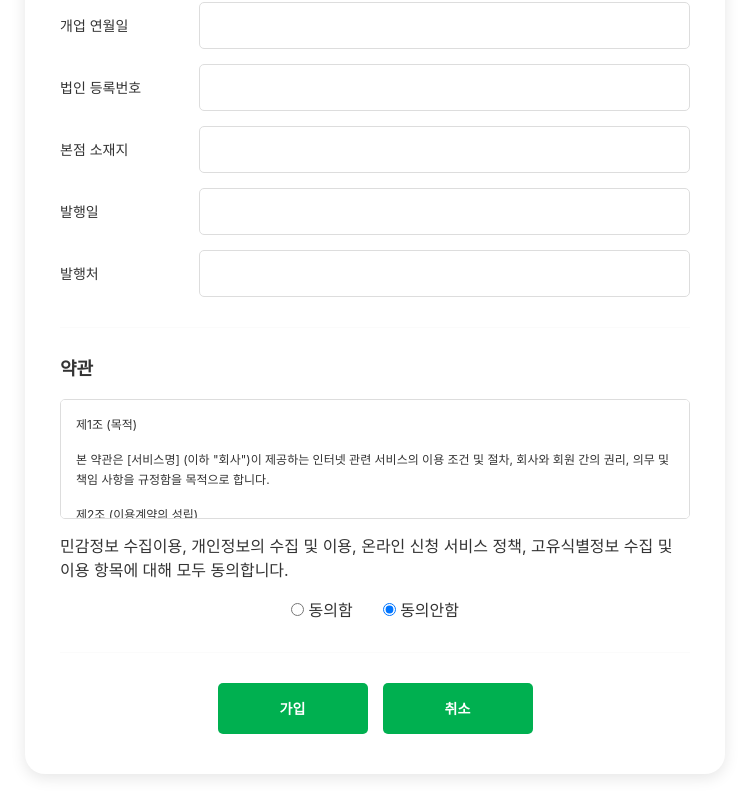
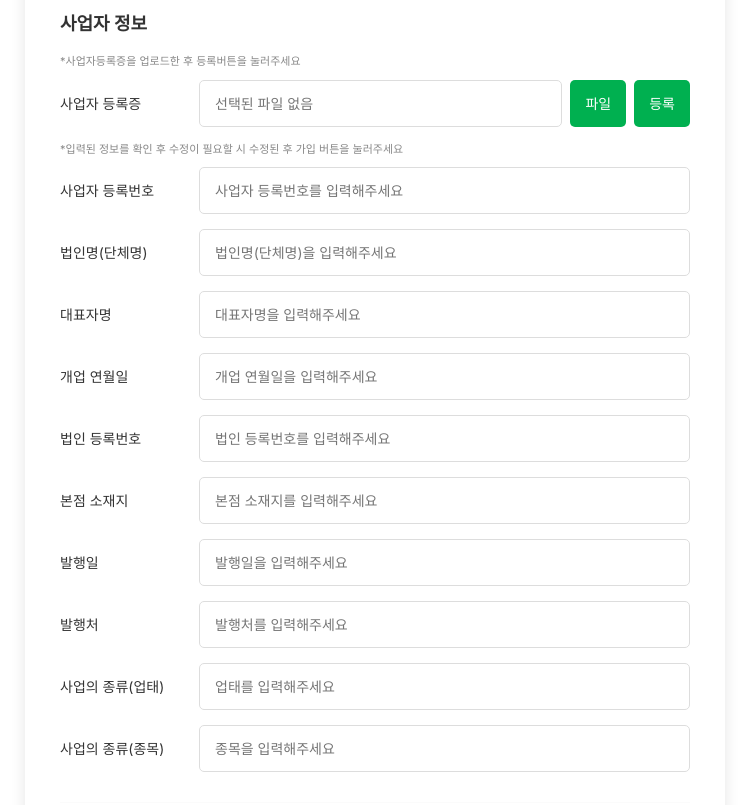
Before and after one commit to shell-files/dev_main, a React app in the folder app/frontend/: page /signup in a window 1280 px wide. Shown: the part 355-1160 px from the top of the page, without its empty margins (265-1014 px from the left). Built offline with nearby package versions, Linux system fonts and the light colour scheme; the HTML template or start-up script is replaced by a standard one.

Commit message:
react 변경 및 state 설정

```diff
--- a/app/frontend/src/homes/logins/SignUp.jsx
+++ b/app/frontend/src/homes/logins/SignUp.jsx
@@ -1,46 +1,137 @@
+import { useState,useRef } from 'react'
+import { useNavigate } from 'react-router'
 import '@styles/login.css'
 
 const Signup = ()=>{
+    const navigate = useNavigate();
+    const fileInputRef = useRef(null); //파일 인풋에 접근하기 위한 변수
+    const [fileName, setFileName] = useState(''); //선택된 파일 이름 저장용
+    const [isAgreed, setIsAgreed] = useState(false);
+    const [formData, setFormData] = useState({
+        email: '',
+        password: '',
+        ceoName: '',
+        businessNumber: '',
+        companyName: '',
+        openingDate: '',
+        corporateNumber: '',
+        headOffice: '',
+        issueDate: '',
+        issuer: '',
+        industryId:'',
+        subCategory:''
+    })
 
+
+
+    const handleChange = (e) => {
+        const { name, value } = e.target;
+        setFormData({
+            ...formData,
+            [name]: value
+        })
+    }
+    const handleFileBtnClick = () => {
+    fileInputRef.current.click();
+    };
+
+    const handleFileChange = (e) => {
+    const file = e.target.files[0];
+    if (file) {
+        setFileName(file.name);
+        // 여기서 파일을 서버로 보내거는 로직 추가
+    }
+    }
+    const handleCancel = () => {
+    if (window.confirm("가입을 취소하시겠습니까? 입력한 정보가 사라집니다.")) {
+        navigate(-1);
+    }
+    };
+
+    const handleSubmit = (e) => {
+    e.preventDefault();
+    if (!fileName) {
+            alert("사업자 등록증 파일을 반드시 업로드해주세요.");
+            fileInputRef.current.focus(); // 파일 선택을 유도
+            return;
+        }
+    if (!isAgreed) {
+        alert("약관에 동의하셔야 가입이 가능합니다.");
+        return;
+    }
+
+    // 최종 데이터 확인
+    const finalData = {
+        ...formData,
+        fileName: fileName,
+        agreed: isAgreed
+    };
+
+    console.log("서버로 보낼 데이터:", finalData);
+    alert("가입 신청이 완료되었습니다!");
+    };
     return(
 
         <div id="signup_page" className="signup-container">
             <h1>회원가입</h1>
-            <form>
+            <form onSubmit={handleSubmit}>
                 <section className="form-section">
                     <h2 className="section-title">가입 정보</h2>
                     <div className="input-group">
                         <label>이메일</label>
-                        <input type="email" placeholder="이메일을 입력해주세요"/>
+                        <input type="email" name="email"  value={formData.email} onChange={handleChange} placeholder="이메일을 입력해주세요"/>
                     </div>
                     <div className="input-group">
                         <label>비밀번호</label>
-                        <input type="password" placeholder="비밀번호를 입력해주세요"/>
+                        <input type="password" name="password" value={formData.password} onChange={handleChange} placeholder="비밀번호를 입력해주세요"/>
                     </div>
+
                 </section>
-
                 <hr className="divider" />
-
                 <section className="form-section">
                     <h2 className="section-title">사업자 정보</h2>
                     <p className="helper-text">*사업자등록증을 업로드한 후 등록버튼을 눌러주세요</p>
                     <div className="input-group file-upload">
                         <label>사업자 등록증</label>
                         <div className="upload-controls">
-                            <input type="text" readOnly />
-                            <button type="button" className="btn-green">파일</button>
+                            <input type="file" ref={fileInputRef} onChange={handleFileChange} style={{ display: 'none' }} />
+                            <input type="text" readOnly value={fileName} placeholder="선택된 파일 없음" />
+                            <button type="button" className="btn-green" onClick={handleFileBtnClick}>파일</button>
                             <button type="button" className="btn-green">등록</button>
                         </div>
                     </div>
 
                     <p className="helper-text">*입력된 정보를 확인 후 수정이 필요할 시 수정된 후 가입 버튼을 눌러주세요</p>
-                    <div className="input-group"><label>사업자 등록번호</label><input type="text"/></div>
-                    <div className="input-group"><label>법인명(단체명)</label><input type="text"/></div>
-                    <div className="input-group"><label>개업 연월일</label><input type="text"/></div>
-                    <div className="input-group"><label>법인 등록번호</label><input type="text"/></div>
-                    <div className="input-group"><label>본점 소재지</label><input type="text"/></div>
-                    <div className="input-group"><label>발행일</label><input type="text"/></div>
-                    <div className="input-group"><label>발행처</label><input type="text"/></div>
+                    <div className="input-group"><label>사업자 등록번호</label>
+                        <input type="text" name='businessNumber' value={formData.businessNumber} onChange={handleChange} placeholder="사업자 등록번호를 입력해주세요"/>
+                    </div>
+                    <div className="input-group"><label>법인명(단체명)</label>
+                        <input type="text" name='companyName' value={formData.companyName} onChange={handleChange} placeholder='법인명(단체명)을 입력해주세요'/>
+                    </div>
+                     <div className="input-group"><label>대표자명</label>
+                        <input type="text" name="ceoName" value={formData.ceoName} onChange={handleChange} placeholder="대표자명을 입력해주세요"/>
+                    </div>
+                    <div className="input-group"><label>개업 연월일</label>
+                        <input type="text" name='openingDate' value={formData.openingDate} onChange={handleChange} placeholder="개업 연월일을 입력해주세요"/>
+                    </div>
+                    <div className="input-group"><label>법인 등록번호</label>
+                        <input type="text" name='corporateNumber' value={formData.corporateNumber} onChange={handleChange} placeholder="법인 등록번호를 입력해주세요"/>
+                        </div>
+                    <div className="input-group"><label>본점 소재지</label>
+                        <input type="text" name='headOffice' value={formData.headOffice} onChange={handleChange} placeholder='본점 소재지를 입력해주세요'/>
+                        </div>
+                    <div className="input-group"><label>발행일</label>
+                        <input type="text" name='issueDate' value={formData.issueDate} onChange={handleChange} placeholder='발행일을 입력해주세요'/>
+                        </div>
+                    <div className="input-group"><label>발행처</label>
+                        <input type="text" name='issuer' value={formData.issuer} onChange={handleChange} placeholder='발행처를 입력해주세요'/>
+                    </div>
+                    <div className="input-group"><label>사업의 종류(업태)</label>
+                        <input type="text" name='industryId' value={formData.industryId} onChange={handleChange} placeholder='업태를 입력해주세요'/>
+                    </div>
+                    <div className="input-group"><label>사업의 종류(종목)</label>
+                        <input type="text" name='subCategory' value={formData.subCategory} onChange={handleChange} placeholder='종목을 입력해주세요'/>
+                    </div>
                 </section>
 
                 <hr className="divider"/>
@@ -56,8 +147,14 @@ const Signup = ()=>{
                     <p className="terms-notice">민감정보 수집이용, 개인정보의 수집 및 이용, 온라인 신청 서비스 정책, 고유식별정보 수집 및 이용 항목에 대해 모두 동의합니다.</p>
 
                     <div className="radio-group">
-                        <label><input type="radio" name="agree"/> 동의함</label>
-                        <label><input type="radio" name="agree" onChange={()=>{}} checked /> 동의안함</label>
+                        <label>
+                            <input type="radio" name="agree" checked={isAgreed === true} onChange={() => setIsAgreed(true)} />
+                            동의함
+                        </label>
+                        <label>
+                            <input type="radio" name="agree" checked={isAgreed === false} onChange={() => setIsAgreed(false)} />
+                            동의안함
+                        </label>
                     </div>
                 </section>
 
@@ -65,7 +162,7 @@ const Signup = ()=>{
 
                 <div className="action-buttons">
                     <button type="submit" className="btn-green btn-large">가입</button>
-                    <button type="button" className="btn-green btn-large">취소</button>
+                    <button type="button" className="btn-green btn-large" onClick={handleCancel}>취소</button>
                 </div>
             </form>
         </div>
--- a/app/frontend/src/homes/styles/login.css
+++ b/app/frontend/src/homes/styles/login.css
@@ -11,6 +11,7 @@ body {
     font-family: 'Pretendard', -apple-system, sans-serif;
     display: flex;
     justify-content: center;
+    align-items: flex-start;
     padding: 20px; /* 모바일 여백 확보 */
 }
 
@@ -136,7 +137,6 @@ a {text-decoration: none; color: #333; display: inline-block;}
 
 
 #signup_page.signup-container {
-
     background-color: white;
     width: 100%; /* 기본적으로 가로를 다 채움 */
     max-width: 700px; /* 데스크톱 최대 너비 */
@@ -144,7 +144,6 @@ a {text-decoration: none; color: #333; display: inline-block;}
     border-radius: 20px;
     box-shadow: 0 4px 15px rgba(0,0,0,0.1);
     margin: 20px 0;
-    margin-top: 100px;
 }
 
 #signup_page h1 {
```
